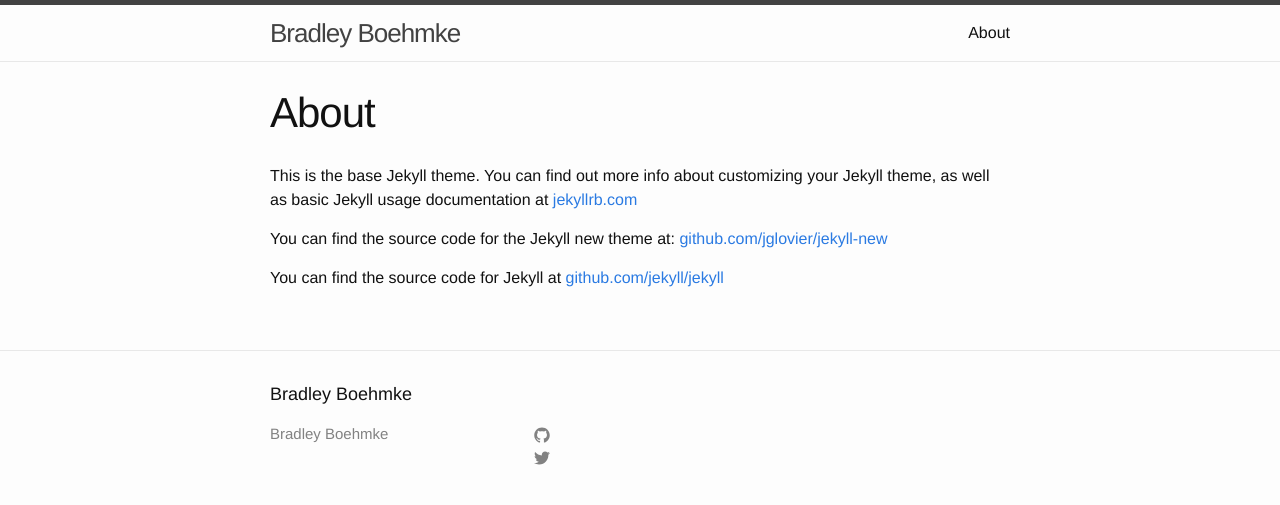
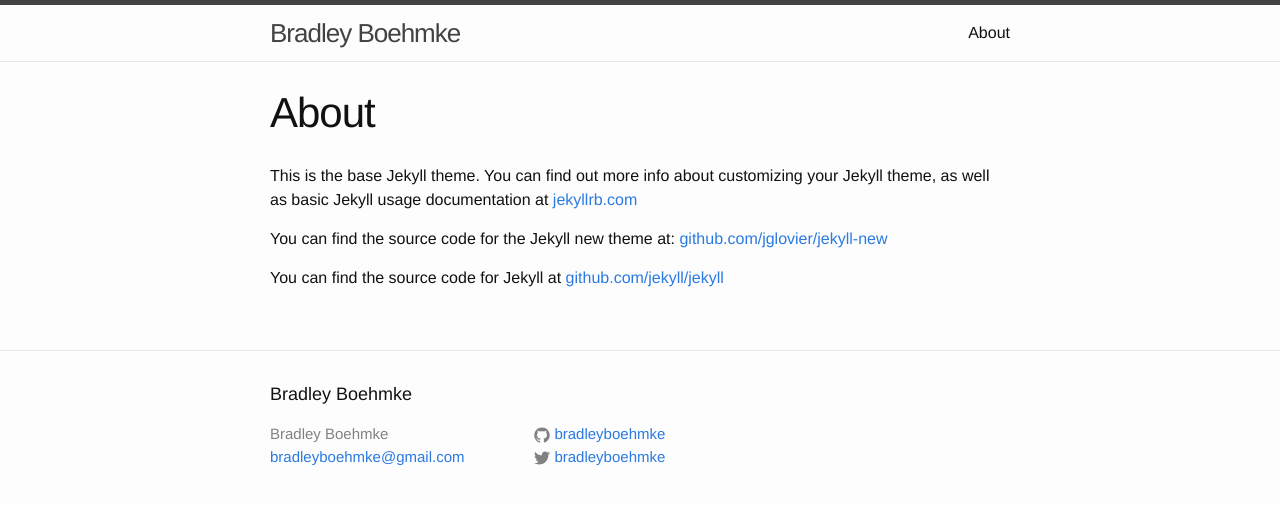
Before and after one commit to bradleyboehmke/bradleyboehmke, a Jekyll site: the page built from about.md, in a window 1280 px wide. Shown: the top 505 px of the page. Built offline with Jekyll 4.4.1, drawn with Linux system fonts in a browser that asks for light colours.

Commit message:
Update _config.yml

```diff
--- a/_config.yml
+++ b/_config.yml
@@ -1,12 +1,12 @@
 # Site settings
 title: Bradley Boehmke
-email:
+email: bradleyboehmke@gmail.com
 description: > # this means to ignore newlines until "baseurl:"
 
 baseurl: "http://bradleyboehmke.github.io/" # the subpath of your site, e.g. /blog/
 url: "http://bradleyboehmke.github.io/" # the base hostname & protocol for your site
-twitter_username:
-github_username:
+twitter_username: bradleyboehmke
+github_username:  bradleyboehmke
 permalink: /:year/:month/:title.html
 
 # Build settings
```
